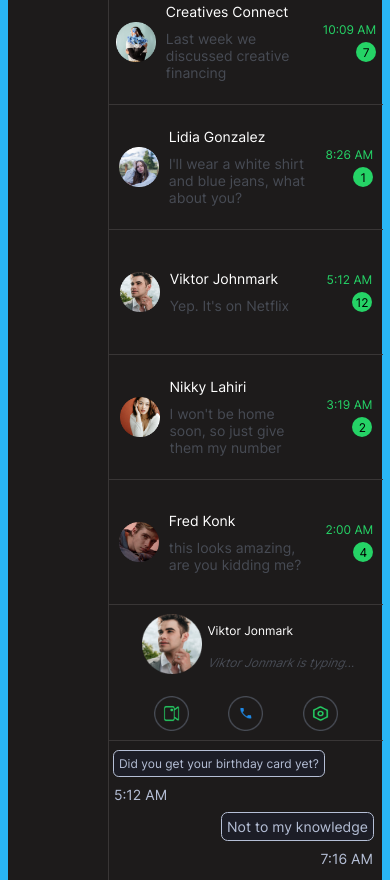
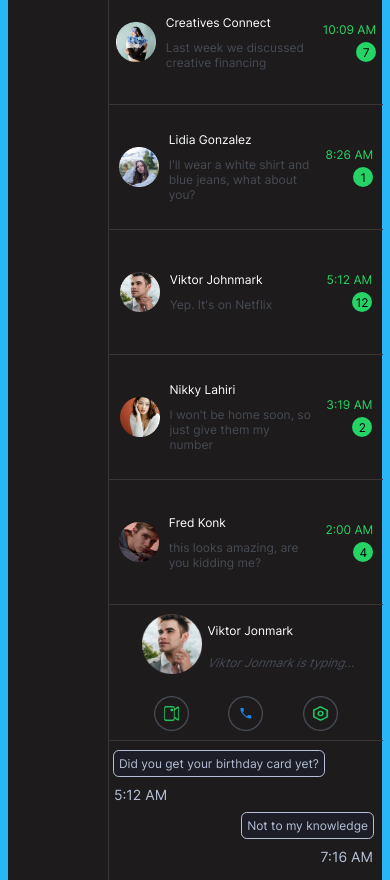
Before and after one commit to anyahb/messenger, a plain HTML site: page index.html in a window 390 px wide. Shown: the part 615-1495 px from the top of the page. Drawn offline with Linux system fonts and the light colour scheme.

Commit message:
font size changed to balance emoji placement

```diff
--- a/styles.css
+++ b/styles.css
@@ -459,6 +459,11 @@ body {
 }
 
 @media (max-width: 1280px) {
+
+    .sent-right__message {
+        font-size: 12px;
+    }
+
     .display__item-img {
         max-width: 40px;
         max-height: 40px;
@@ -774,6 +779,10 @@ body {
 
 @media (max-width: 480px) {
 
+    .display__text {
+        font-size: 12px;
+    }
+
     .display__user-main {
         width: 60px;
     }
```
